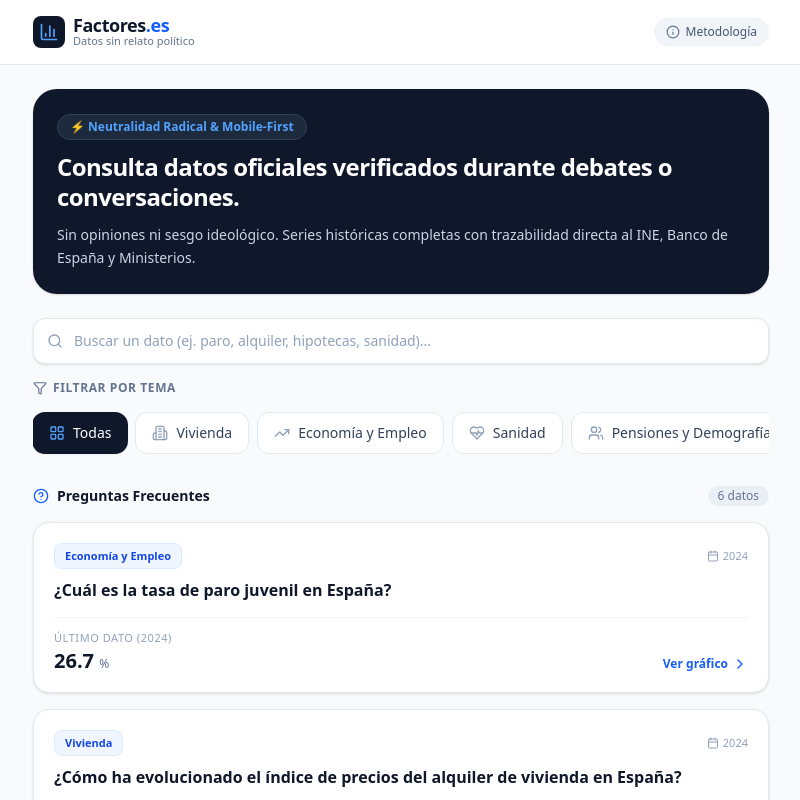
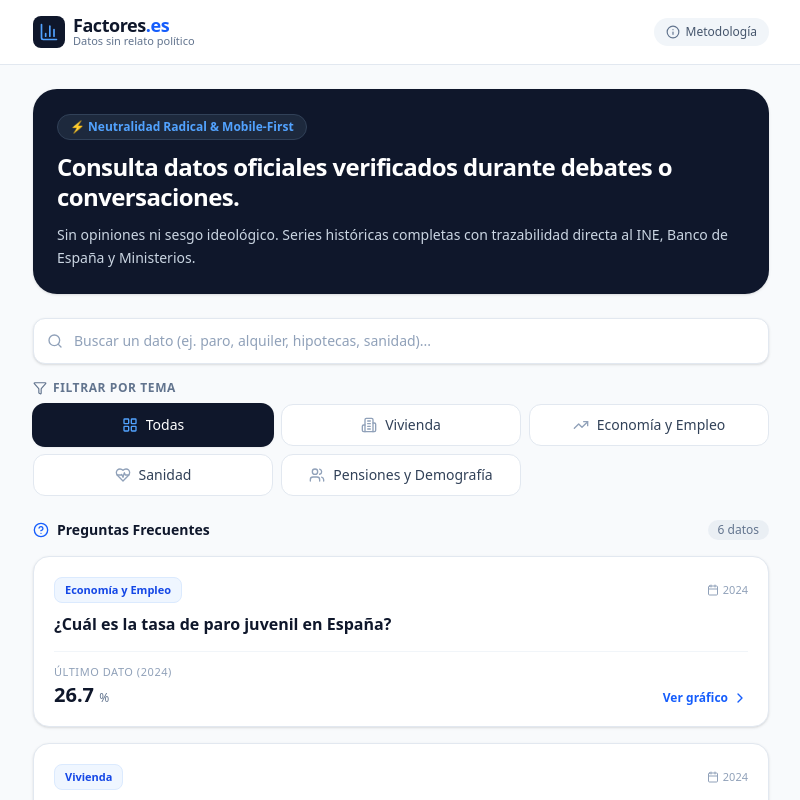
Before and after one commit to Lanver33/Factores, a Next.js app: page / in a window 1280 px wide. Shown: the top 800 px of the page, without its empty margins (239-1039 px from the left). Built offline with nearby package versions, Linux system fonts and the light colour scheme.

Commit message:
style: change topic filter layout from horizontal scroll to 2/3 column grid

```diff
--- a/components/home/TopicFilter.tsx
+++ b/components/home/TopicFilter.tsx
@@ -10,11 +10,11 @@ interface TopicFilterProps {
 }
 
 const categoryIcons: Record<Category, React.ReactNode> = {
-  Todas: <LayoutGrid className="w-4 h-4" />,
-  Vivienda: <Building2 className="w-4 h-4" />,
-  "Economía y Empleo": <TrendingUp className="w-4 h-4" />,
-  Sanidad: <HeartPulse className="w-4 h-4" />,
-  "Pensiones y Demografía": <Users className="w-4 h-4" />,
+  Todas: <LayoutGrid className="w-4 h-4 shrink-0" />,
+  Vivienda: <Building2 className="w-4 h-4 shrink-0" />,
+  "Economía y Empleo": <TrendingUp className="w-4 h-4 shrink-0" />,
+  Sanidad: <HeartPulse className="w-4 h-4 shrink-0" />,
+  "Pensiones y Demografía": <Users className="w-4 h-4 shrink-0" />,
 };
 
 export default function TopicFilter({
@@ -23,15 +23,17 @@ export default function TopicFilter({
   onSelectCategory,
 }: TopicFilterProps) {
   return (
-    <div className="w-full overflow-x-auto no-scrollbar py-2 -mx-4 px-4 sm:mx-0 sm:px-0">
-      <div className="flex items-center gap-2 min-w-max">
+    <div className="grid grid-cols-2 sm:grid-cols-3 gap-2 w-full">
       {categories.map((category) => {
         const isSelected = selectedCategory === category;
+        const isTodas = category === "Todas";
         return (
           <button
             key={category}
             onClick={() => onSelectCategory(category)}
-              className={`inline-flex items-center gap-2 px-4 py-2.5 rounded-xl text-sm font-medium transition-all duration-150 active:scale-95 touch-manipulation ${
+            className={`flex items-center justify-center gap-2 px-3 py-2.5 rounded-xl text-xs sm:text-sm font-medium transition-all duration-150 active:scale-95 touch-manipulation text-center ${
+              isTodas ? "col-span-2 sm:col-span-1" : "col-span-1"
+            } ${
               isSelected
                 ? "bg-slate-900 text-white shadow-sm ring-1 ring-slate-900"
                 : "bg-white text-slate-700 hover:bg-slate-100 border border-slate-200"
@@ -40,11 +42,10 @@ export default function TopicFilter({
             <span className={isSelected ? "text-blue-400" : "text-slate-400"}>
               {categoryIcons[category]}
             </span>
-              <span>{category}</span>
+            <span className="truncate">{category}</span>
           </button>
         );
       })}
     </div>
-    </div>
   );
 }
```
Lines whose indentation alone changed are shown as unchanged.
